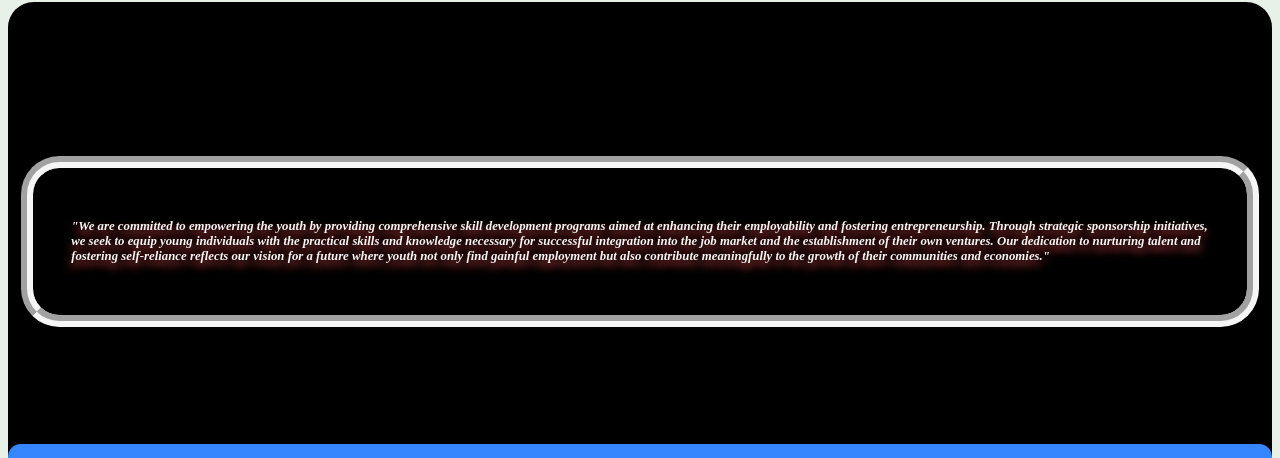
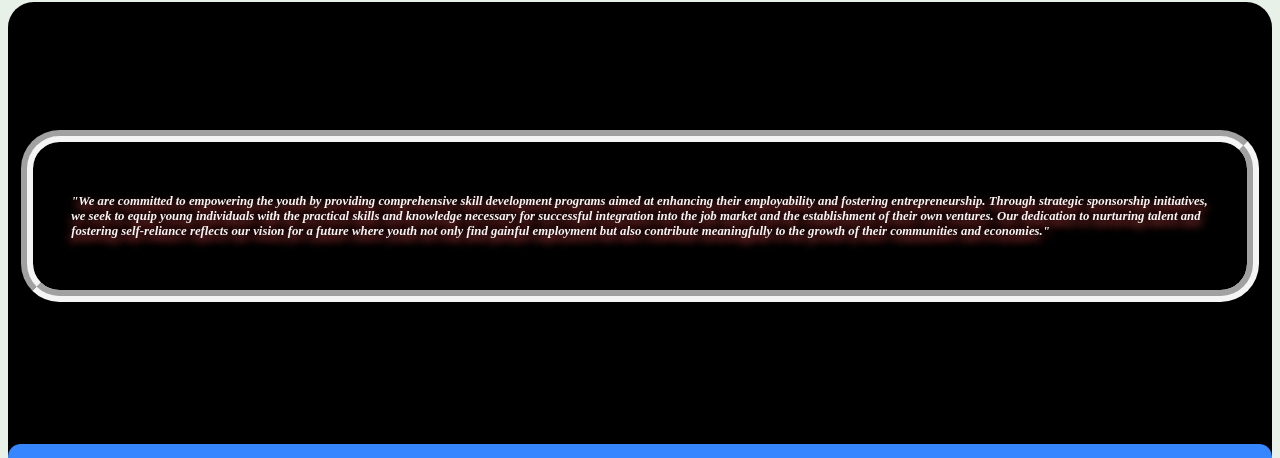
Before and after one commit to credencerural/credencerural.github.io, a plain HTML site: page index.html in a window 1280 px wide. Shown: the part 1852-2310 px from the top of the page. Drawn offline with nearby package versions, Linux system fonts and the light colour scheme.

Commit message:
Update style.css

```diff
--- a/style.css
+++ b/style.css
@@ -512,7 +512,7 @@ div.footer-text {
   border: solid whitesmoke;
   z-index: 1000;
   position: absolute;
-  margin-top: 12vw;
+  margin-top: 10vw;
   margin-left: 1vw;
   margin-right: 1vw;
   border-radius: 3vw;
```
